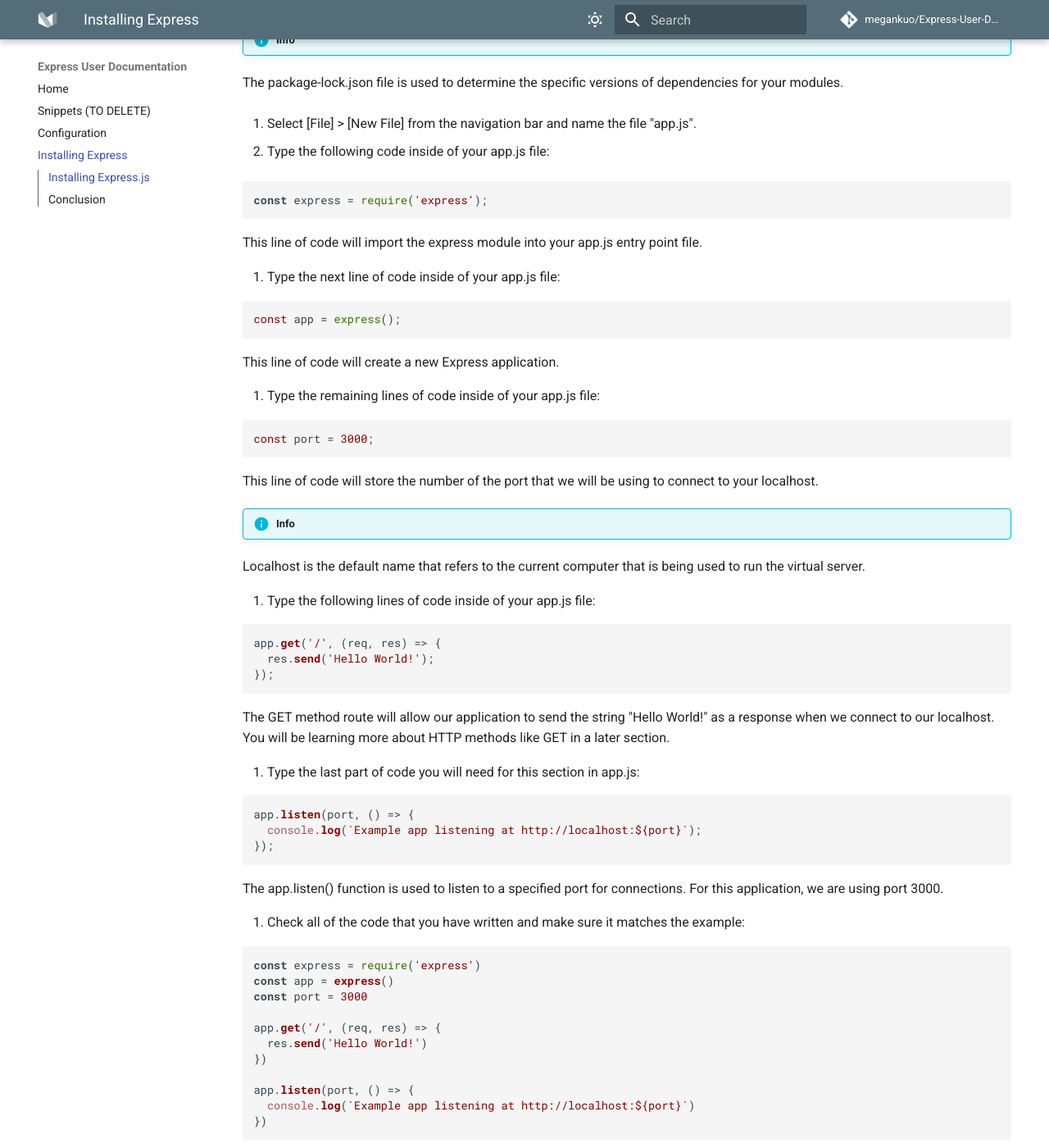
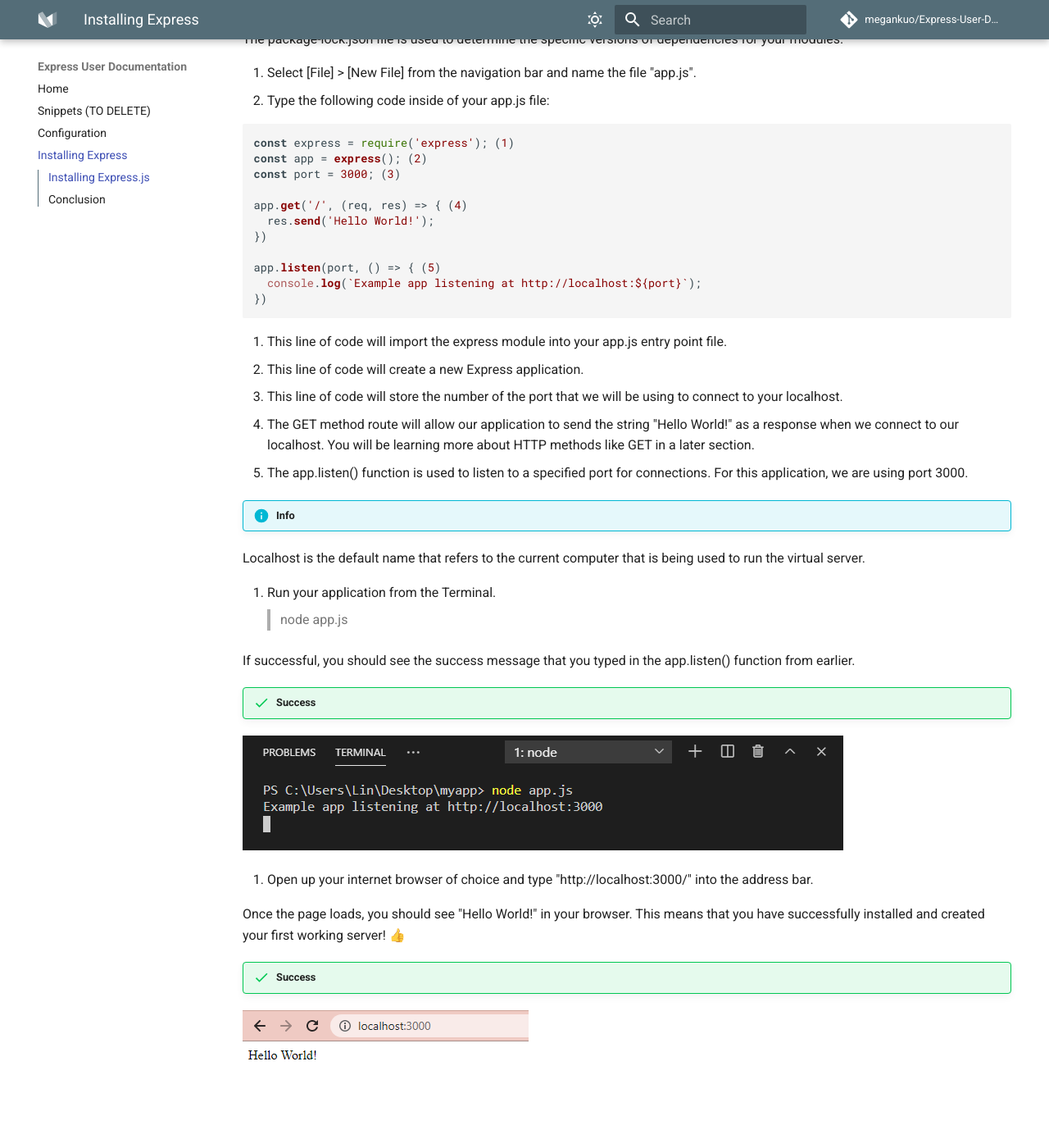
Before and after one commit to megankuo/Express-User-Documentation, an MkDocs documentation site: the page built from docs/pages/express-getting-started.md, in a window 1280 px wide and 1400 px high, scrolled down 2746 px. Shown: the whole window at 82% size. Built offline with MkDocs 1.6.1 and Material for MkDocs 9.7.7, drawn with Linux system fonts in a browser that asks for light colours; nearby versions of some CDN libraries; comment, search, counter and statistics services are not loaded; some of the changed text lies outside the part shown.

Commit message:
Format changes

````diff
--- a/docs/pages/express-getting-started.md
+++ b/docs/pages/express-getting-started.md
@@ -3,7 +3,7 @@
 This section will focus on helping you set up an [**Express.js**](https://expressjs.com/) (or informally *Express*) is a web application framework for [**Node.js**](https://nodejs.org/). Express was originally released as free and open-source software, and it is used to provide server-side logic for web and mobile applications. Express also used in many popular development stacks like MEAN.
 
 !!! Info
-    The MEAN Stack is a popular web development stack that is mainly used to create cloud-based applications using [**MongoDB**](https://www.mongodb.com/), [**Express.js**](https://expressjs.com/), [**AngularJS**](https://angularjs.org/), and [**Node.js**](https://nodejs.org/). It is popular because the MEAN stack can be written with only [**JavaScript**](https://www.javascript.com/).
+The MEAN Stack is a popular web development stack that is mainly used to create cloud-based applications using [**MongoDB**](https://www.mongodb.com/), [**Express.js**](https://expressjs.com/), [**AngularJS**](https://angularjs.org/), and [**Node.js**](https://nodejs.org/). It is popular because the MEAN stack can be written with only [**JavaScript**](https://www.javascript.com/).
 
 ## Installing Express.js
 
@@ -13,21 +13,15 @@
 
 1. Open VSC and look for the navigation bar and select [File] > [Open Folder] to find the new folder that you created.
 
-
-
-
-At this point, your folder will open in VSC. The folder should be empty because you have not created any contents for your application yet.
-
-
-
-
 2. Select [Terminal] > [New Terminal] from the navigation bar.
 
 
 
 
+At this point, a new Terminal window will open. Please note that the Terminal window will be used for the majority of this section, so you will want to keep it open.
 
-At this point, a new Terminal window will open. Please note that the Terminal window will be used for the majority of this section, so you will want to keep it open.
+
+
 
 !!! success
 ![Example of a Terminal window opened in VSC](images/installing-express-step1.png)
@@ -39,8 +33,13 @@
 
 At this point, you will be prompted to create a *package.json* file. For the purpose of this guide, you can go ahead and press enter 3 times or until you see a prompt to create an entry point.
 
+
+
 !!! success
 ![Example of a using npm init and reaching the entry point prompt in your terminal](images/installing-express-step3.png)
+
+
+
 
 !!! Info
 A package.json file is a JSON file that contains metadata related to the project. It is used to manage dependencies, scripts, versions, and other features of the modules that your application uses.
@@ -52,8 +51,14 @@
 
 If you have successfully completed this step, you should see a package.json file inside of the Explorer tab in the vertical navigation bar.
 
+
+
+
 !!! success
 ![Example successfully creating a package.json file](images/installing-express-step4.png)
+
+
+
 
 !!! Info
 An entry point is the JavaScript file that will be used to execute your file. It is considered good practice to name your entry point "app.js".
@@ -65,96 +70,84 @@
 
 At this point, you will see the Terminal begin to download, install, and prepare Express for your project. Once completed, you will see a new folder called *node_modules* and a file called *package-lock.json* in the Explorer tab.
 
+
+
+
 !!! success
 ![Example successfully creating a package.json file](images/installing-express-step5.png)
 
+
+
+
 !!! Info
 The node_modules folder contains all of the dependencies from npm that your application requires to run.
+
+
+
 
 !!! Info
 The package-lock.json file is used to determine the specific versions of dependencies for your modules.
 
 6. Select [File] > [New File] from the navigation bar and name the file "app.js".
-
 7. Type the following code inside of your app.js file:
 
-```javascript
-const express = require('express');
-```
-This line of code will import the express module into your app.js entry point file.
+``` {.js .annotate}
+const express = require('express'); (1)
+const app = express(); (2)
+const port = 3000; (3)
 
-8. Type the next line of code inside of your app.js file:
+app.get('/', (req, res) => { (4)
+  res.send('Hello World!');
+})
 
-```javascript
-const app = express();
-```
-This line of code will create a new Express application.
-
-9. Type the remaining lines of code inside of your app.js file:
-
-```javascript
-const port = 3000;
+app.listen(port, () => { (5)
+  console.log(`Example app listening at http://localhost:${port}`);
+})
 ```
 
-This line of code will store the number of the port that we will be using to connect to your localhost.
+1. This line of code will import the express module into your app.js entry point file.
+2. This line of code will create a new Express application.
+3. This line of code will store the number of the port that we will be using to connect to your localhost.
+4. The GET method route will allow our application to send the string "Hello World!" as a response when we connect to our localhost. You will be learning more about HTTP methods like GET in a later section.
+5. The app.listen() function is used to listen to a specified port for connections. For this application, we are using port 3000.
+
+
+
 
 !!! Info
 Localhost is the default name that refers to the current computer that is being used to run the virtual server.
 
-10. Type the following lines of code inside of your app.js file:
+1. Run your application from the Terminal.
+> node app.js
 
-```javascript
-app.get('/', (req, res) => {
-  res.send('Hello World!');
-});
-```
-The GET method route will allow our application to send the string "Hello World!" as a response when we connect to our localhost. You will be learning more about HTTP methods like GET in a later section.
 
-11. Type the last part of code you will need for this section in app.js:
 
-```javascript
-app.listen(port, () => {
-  console.log(`Example app listening at http://localhost:${port}`);
-});
-```
-The app.listen() function is used to listen to a specified port for connections. For this application, we are using port 3000.
-
-12. Check all of the code that you have written and make sure it matches the example:
-
-```javascript
-const express = require('express')
-const app = express()
-const port = 3000
-
-app.get('/', (req, res) => {
-  res.send('Hello World!')
-})
-
-app.listen(port, () => {
-  console.log(`Example app listening at http://localhost:${port}`)
-})
-```
-
-13. Type "node app.js" inside of the Terminal to run your application.
 
 If successful, you should see the success message that you typed in the app.listen() function from earlier.
+
+
+
 
 !!! success
 ![Example of the Terminal displaying "Example app listening at http://localhost:3000" when the application is run](images/installing-express-step13.png)
 
-14. Open up your internet browser of choice and type "http://localhost:3000/" into the address bar.
+9. Open up your internet browser of choice and type "http://localhost:3000/" into the address bar.
+
+
+
 
 Once the page loads, you should see "Hello World!" in your browser. This means that you have successfully installed and created your first working server! 👍
 
+
+
+
 !!! success
 ![Example of the browser displaying the words "Hello World!"](images/installing-express-step14.png)
-
 
 ## Conclusion
 
 By the end of this section, you will have successfully learned the following:
 
-- Used the Terminal to set up an npm package (package.json)
 - Used the Terminal to install Express
 - Imported an Express module into your app.js file
 - Created a working Express server on your localhost on port 3009
````
